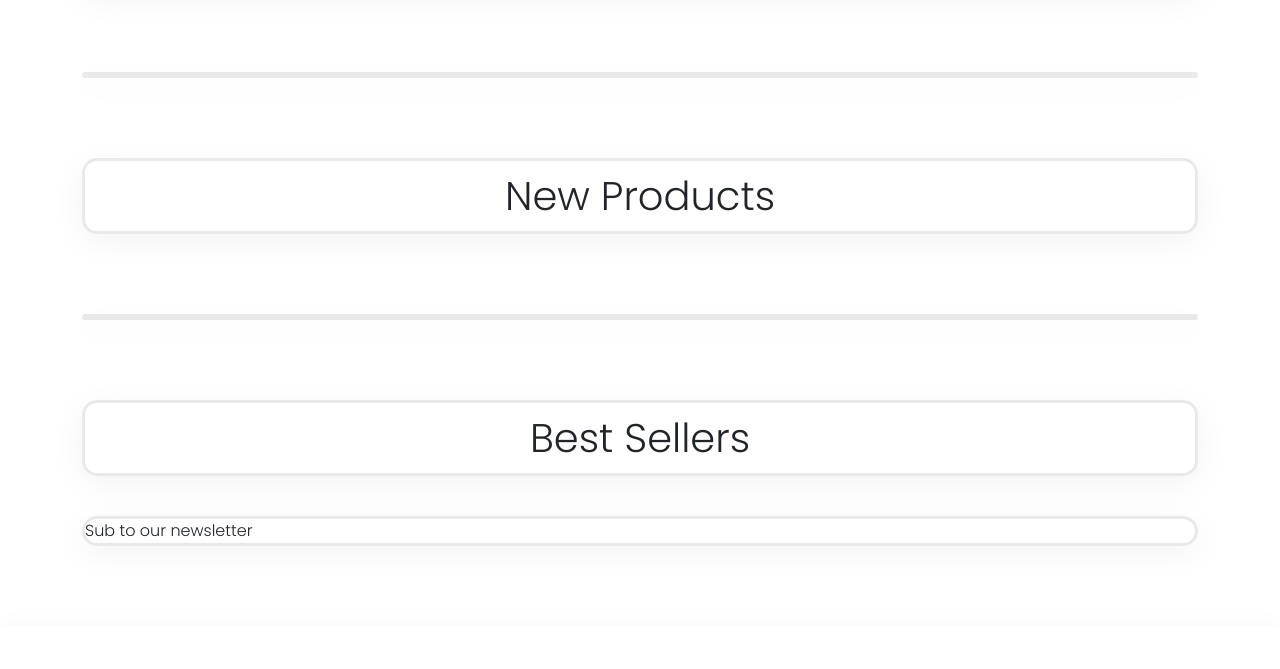
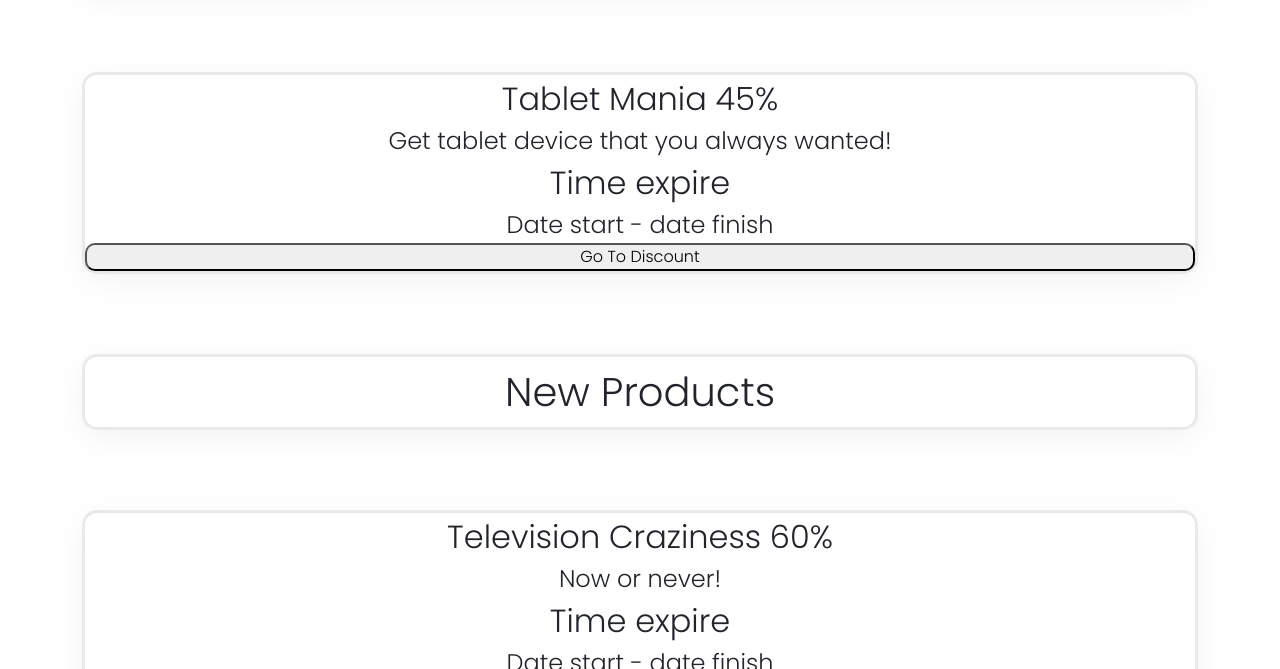
Before and after one commit to AleksaSubasic/OrangeBox, a plain HTML site: page index.html in a window 1280 px wide. Shown: the part 1010-1679 px from the top of the page. Drawn offline with nearby package versions, Linux system fonts and the light colour scheme.

Commit message:
Add files via upload

```diff
--- a/index.html
+++ b/index.html
@@ -109,9 +109,14 @@
                     </div>
                 </div>
             </div>
-            <div id="discount-block-1" class="mb-10vh">
-                <div class="shadow-on border-15 border-gray orange-hover">
-
+            <div id="discount-block-1" class="discount-block position-relative mb-10vh shadow-on border-15 border-gray orange-hover">
+                <div class="discount-circle"></div>
+                <div class="discount-text-block position-relative d-flex flex-column justify-content-center">
+                    <h2 class="text-center position-relative">Tablet Mania 45%</h2>
+                    <h4 class="text-center position-relative">Get tablet device that you always wanted!</h4>
+                    <h2 class="text-center position-relative">Time expire</h2>
+                    <h4 class="text-center position-relative">Date start - date finish</h4>
+                    <button id="discount-btn-1" class="my-btn border-10 btn-hover position-relative text-capitalize">Go to discount</button>
                 </div>
             </div>
             <div id="new-products-block" class="mb-5vh">
@@ -127,9 +132,14 @@
                     </div> -->
                 </div>
             </div>
-            <div id="discount-block-2" class="mb-10vh">
-                <div class="shadow-on border-15 border-gray orange-hover">
-
+            <div id="discount-block-2" class="discount-block position-relative mb-10vh shadow-on border-15 border-gray orange-hover">
+                <div class="discount-circle"></div>
+                <div class="discount-text-block position-relative d-flex flex-column justify-content-center">
+                    <h2 class="text-center position-relative">Television Craziness 60%</h2>
+                    <h4 class="text-center position-relative">Now or never!</h4>
+                    <h2 class="text-center position-relative">Time expire</h2>
+                    <h4 class="text-center position-relative">Date start - date finish</h4>
+                    <button id="discount-btn-1" class="my-btn border-10 btn-hover position-relative text-capitalize">Go to discount</button>
                 </div>
             </div>
             <div id="best-seller-block" class="position-relative">
```
